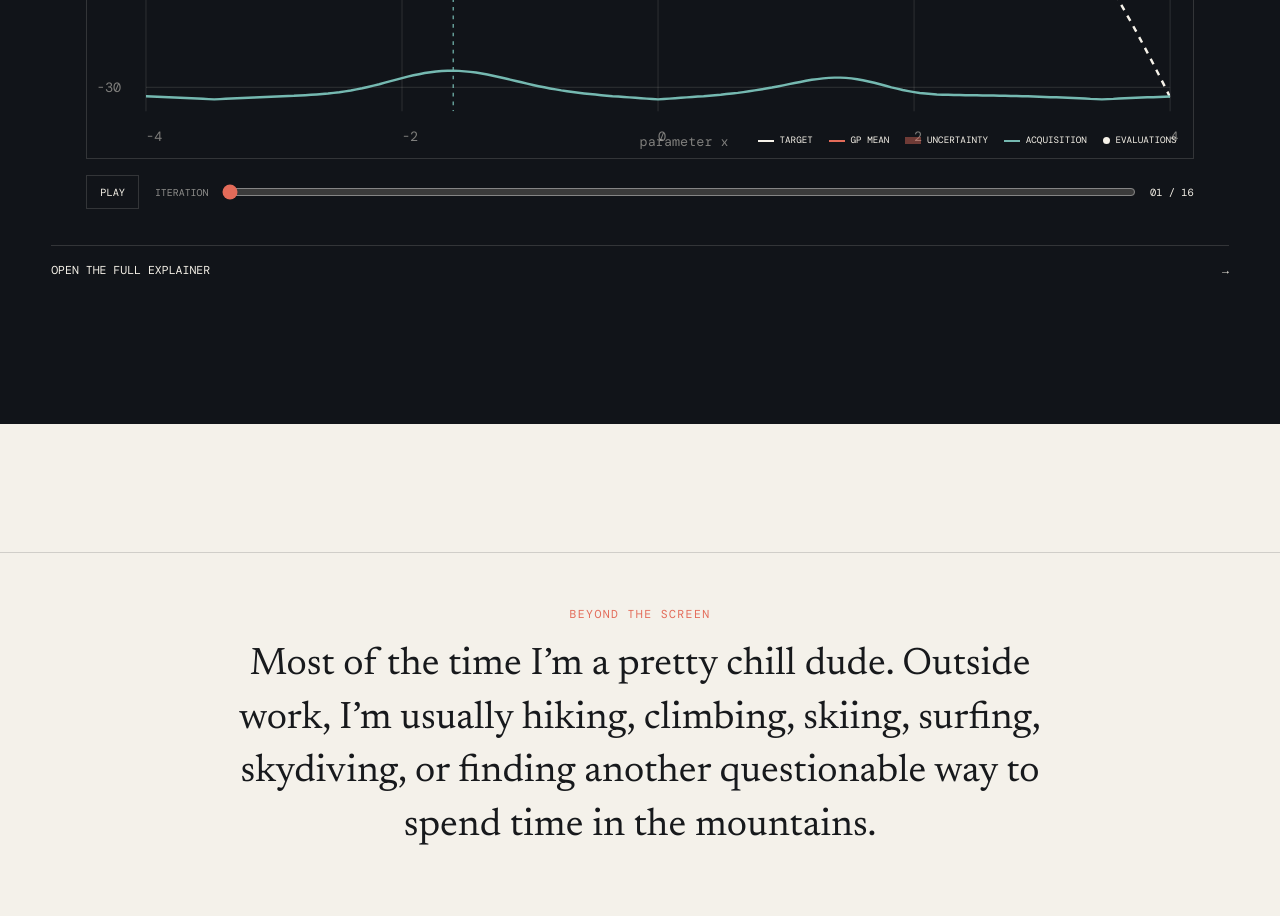
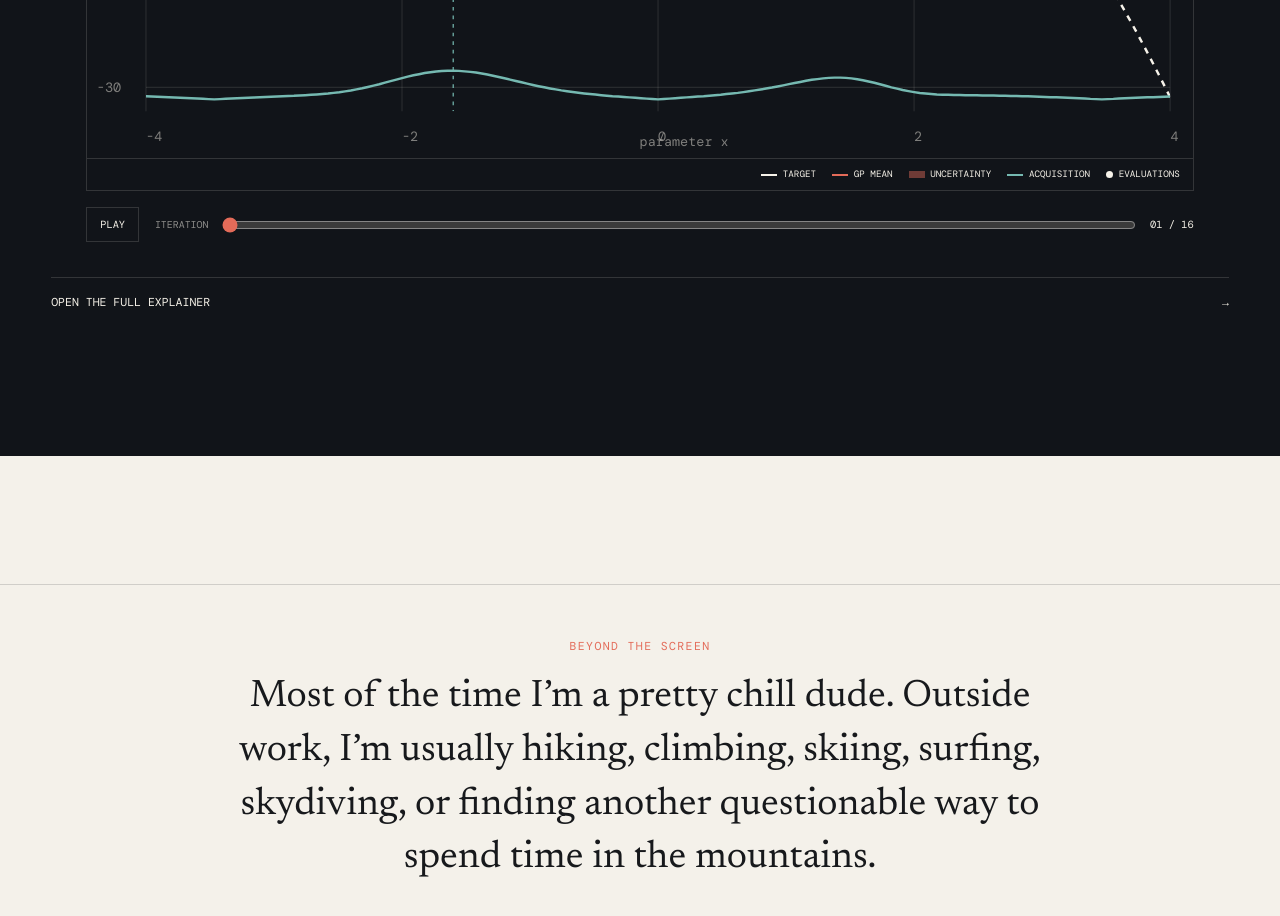
Before and after one commit to jonaselgammal/jonaselgammal.github.io, an Astro site: page / in a window 1280 px wide. Shown: the part 2760-3676 px from the top of the page. Built offline with nearby package versions, Linux system fonts and the light colour scheme; Astro itself is replaced by a stand-in of ours; a web font is replaced by a local one.

Commit message:
Move GPry legend below plot

```diff
--- a/src/components/GPryExplorer.astro
+++ b/src/components/GPryExplorer.astro
@@ -91,7 +91,7 @@ const id = `gpry-${compact ? 'compact' : 'full'}`;
   .gp-lab__plot{border:1px solid var(--line-dark);position:relative}svg{width:100%}
   [data-grid] :global(line){stroke:rgba(246,242,233,.1);stroke-width:1}[data-grid] :global(text),.plot-label{fill:rgba(246,242,233,.48);font-family:var(--mono);font-size:11px}
   [data-truth]{fill:none;stroke:var(--cream);stroke-dasharray:5 5;stroke-width:2}[data-mean]{fill:none;stroke:var(--signal);stroke-width:3}[data-band]{fill:rgba(227,107,89,.16);stroke:none}[data-acq]{fill:none;stroke:#75b9b1;stroke-width:2}[data-points] :global(circle){fill:var(--cream);stroke:var(--night);stroke-width:2}[data-next] :global(line){stroke:#75b9b1;stroke-dasharray:3 4}[data-next] :global(text){fill:#75b9b1;font-family:var(--mono);font-size:11px}
-  .gp-lab__legend{bottom:12px;display:flex;gap:1rem;position:absolute;right:16px}.gp-lab__legend span{font-family:var(--mono);font-size:.58rem;text-transform:uppercase}.gp-lab__legend span:before{content:"";display:inline-block;height:2px;margin-right:.35rem;vertical-align:middle;width:16px}.truth:before{background:var(--cream)}.mean:before{background:var(--signal)}.uncertainty:before{background:rgba(227,107,89,.45);height:7px!important}.acquisition:before{background:#75b9b1}.sample:before{background:var(--cream);border-radius:50%;height:7px!important;width:7px!important}
+  .gp-lab__legend{border-top:1px solid var(--line-dark);display:flex;gap:1rem;justify-content:flex-end;padding:.55rem .8rem .65rem}.gp-lab__legend span{font-family:var(--mono);font-size:.58rem;text-transform:uppercase}.gp-lab__legend span:before{content:"";display:inline-block;height:2px;margin-right:.35rem;vertical-align:middle;width:16px}.truth:before{background:var(--cream)}.mean:before{background:var(--signal)}.uncertainty:before{background:rgba(227,107,89,.45);height:7px!important}.acquisition:before{background:#75b9b1}.sample:before{background:var(--cream);border-radius:50%;height:7px!important;width:7px!important}
   .gp-lab__controls{align-items:center;display:grid;gap:1rem;grid-template-columns:auto 1fr auto;padding-top:1rem}.gp-lab__controls button{background:transparent;border:1px solid var(--line-dark);color:var(--cream);cursor:pointer;font-family:var(--mono);font-size:.65rem;padding:.6rem .8rem;text-transform:uppercase}.gp-lab__controls label{align-items:center;color:rgba(246,242,233,.55);display:grid;font-family:var(--mono);font-size:.62rem;gap:.7rem;grid-template-columns:auto 1fr;text-transform:uppercase}.gp-lab__controls input{accent-color:var(--signal);width:100%}.gp-lab__controls output{font-family:var(--mono);font-size:.65rem}.gp-lab__note{color:rgba(246,242,233,.5);font-size:.72rem;line-height:1.5;margin:1rem 0 0}.gp-lab--compact .gp-lab__head{margin-bottom:.5rem}.gp-lab--compact .gp-lab__note{display:none}
   @media(max-width:600px){.gp-lab__metric{display:none}.gp-lab__legend{display:none}.gp-lab__controls{grid-template-columns:auto 1fr}.gp-lab__controls output{display:none}}
 </style>
```
